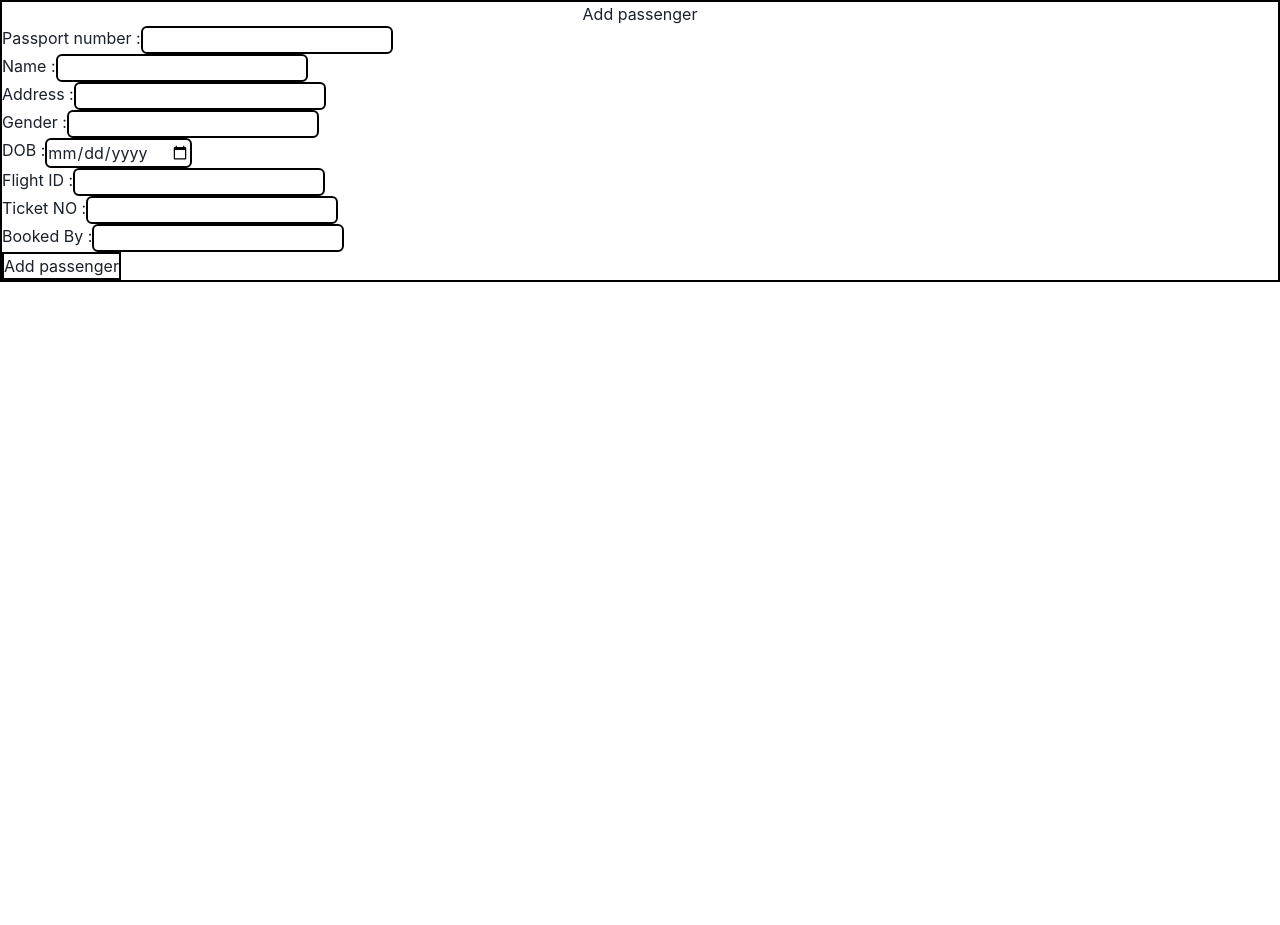
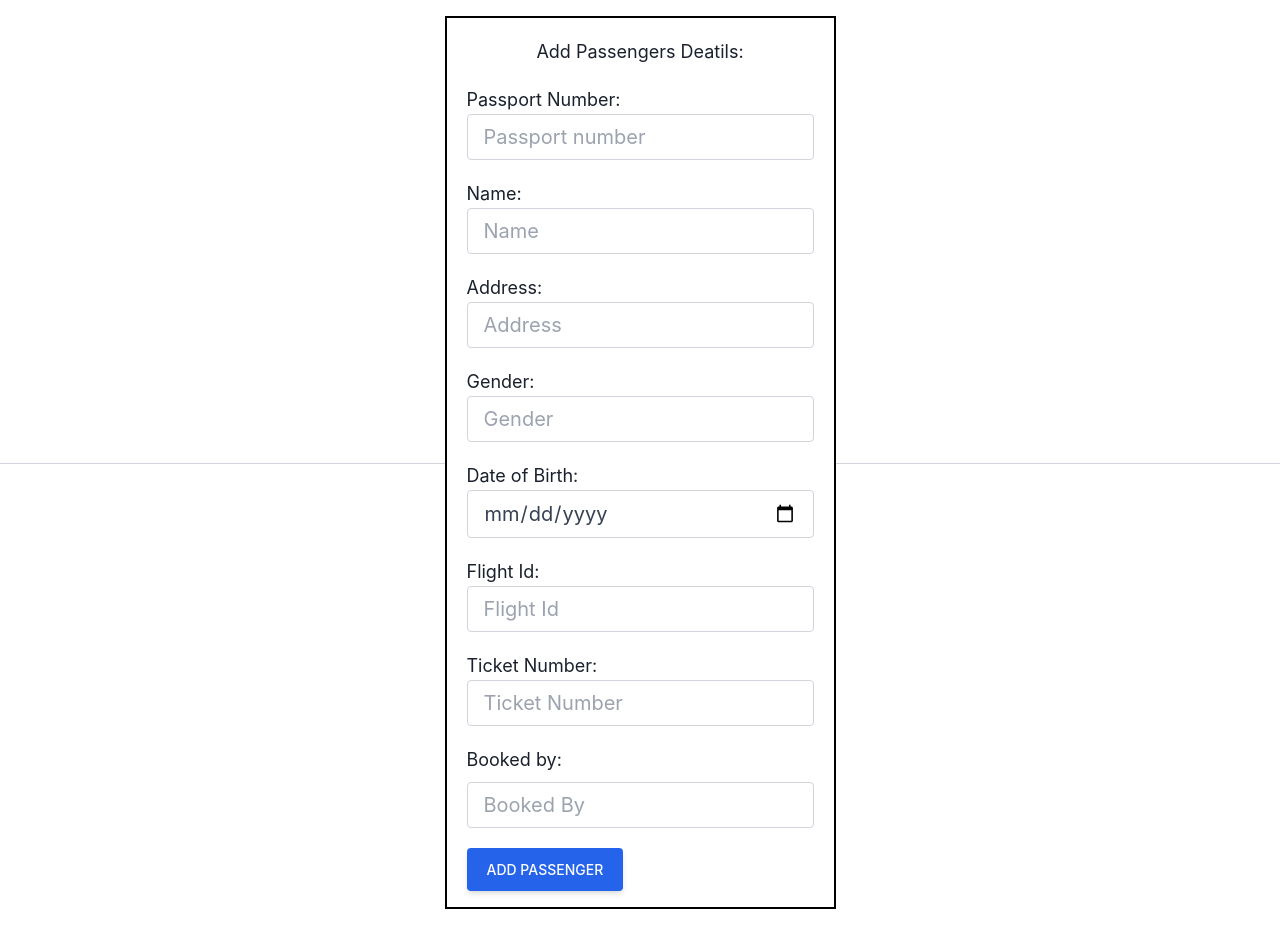
Before and after one commit to shreyas0924/airport-management, a React (Vite) app in the folder client/: page /insertpassenger in a window 1280 px wide. Before the commit the page ends 800 px from the top, so only its background shows below. Built offline with nearby package versions, Linux system fonts and the light colour scheme.

Commit message:
styling for passenger details update ,delete pages

```diff
--- a/client/components/DeleteFlight.jsx
+++ b/client/components/DeleteFlight.jsx
@@ -42,7 +42,7 @@ const DeleteFlight = () => {
         method="post"
         onSubmit={deleteFlight}
       >
-        <h1 className="text-center text-lg mt-5 mb-5">Delete Flight</h1>
+        <h1 className="text-center text-2xl mt-5 mb-5">Delete Flight</h1>
 
         <div className="flex m-5">
           <input
--- a/client/components/DeletePassenger.jsx
+++ b/client/components/DeletePassenger.jsx
@@ -1,19 +1,19 @@
-import React from 'react'
-import { useState } from 'react'
-import { useNavigate } from 'react-router-dom'
-import { Form } from 'react-router-dom'
-import axios from 'axios'
+import React from "react";
+import { useState } from "react";
+import { useNavigate } from "react-router-dom";
+import { Form } from "react-router-dom";
+import axios from "axios";
 
 const DeletePassenger = () => {
-     const navigate = useNavigate()
-     const [passportno, setPassportno] = useState('')
+  const navigate = useNavigate();
+  const [passportno, setPassportno] = useState("");
 
-     const [deletePassenger, setDeletePassenger] = useState([])
+  const [deletePassenger, setDeletePassenger] = useState([]);
 
   function delPassenger(e) {
-       e.preventDefault()
+    e.preventDefault();
 
-       const url = 'http://localhost:3001/api/deletepassenger'
+    const url = "http://localhost:3001/api/deletepassenger";
     try {
       axios
         .post(url, {
@@ -28,44 +28,44 @@ const DeletePassenger = () => {
               passportno: passportno,
             },
           ])
-           )
+        );
     } catch (err) {
-         console.error(err)
+      console.error(err);
     }
 
-       navigate(-1)
+    navigate(-1);
   }
   return (
-       <div>
+    <div className="flex items-center my-4 before:flex-1 before:border-t before:border-gray-300 before:mt-0.5 after:flex-1 after:border-t after:border-gray-300 after:mt-0.5">
       <Form
-           className='border-black border-2'
-           method='post'
+        className="border-black border-2"
+        method="post"
         onSubmit={delPassenger}
       >
-           <h1 className='text-center'>Delete Passenger</h1>
+        <h1 className="text-center text-2xl mt-5 mb-5">Delete Passenger</h1>
 
-           <div className='flex'>
-             <p>Passport No :</p>
+        <div className="flex m-5">
           <input
-               className='border-2 border-black rounded-md'
-               type='text'
-               name='name'
+            className="form-control  block w-50 px-4 py-2 text-xl font-normal text-gray-700 bg-white bg-clip-padding border border-solid border-gray-300 rounded transition ease-in-out m-0 focus:text-gray-700 focus:bg-white focus:border-blue-600 focus:outline-none"
+            type="text"
+            name="name"
+            placeholder="Passport Name"
             value={passportno}
             onChange={(e) => setPassportno(e.target.value)}
           />
         </div>
-
+        <div className="text-center lg:text-left">
           <button
-             type='submit'
-             className='border-2 border-black'
+            type="submit"
+            className="inline-block ml-5 mb-3 px-4 py-3 bg-blue-600 text-white font-medium text-sm leading-snug uppercase rounded shadow-md hover:bg-blue-700 hover:shadow-lg focus:bg-blue-700 focus:shadow-lg focus:outline-none focus:ring-0 active:bg-blue-800 active:shadow-lg transition duration-150 ease-in-out"
             onClick={delPassenger}
           >
             Delete passenger
           </button>
+        </div>
       </Form>
     </div>
-     )
+  );
+};
 
-}
-
-export default DeletePassenger
+export default DeletePassenger;
--- a/client/components/DeleteStaff.jsx
+++ b/client/components/DeleteStaff.jsx
@@ -37,7 +37,7 @@ const DeleteStaff = () => {
   return (
     <div className="flex items-center my-4 before:flex-1 before:border-t before:border-gray-300 before:mt-0.5 after:flex-1 after:border-t after:border-gray-300 after:mt-0.5">
       <Form className="border-black border-2" method="post" onSubmit={delStaff}>
-        <h1 className="text-center text-lg mt-5 mb-5">Delete Staff</h1>
+        <h1 className="text-center text-2xl mt-5 mb-5">Delete Staff</h1>
 
         <div className="flex m-5">
           <input
--- a/client/components/InsertFlight.jsx
+++ b/client/components/InsertFlight.jsx
@@ -150,7 +150,7 @@ const InsertFlight = () => {
         <div className="text-start lg:text-left">
           <button
             type="submit"
-            className="inline-block ml-5 mb-2 px-7 py-3 bg-blue-600 text-white font-medium text-sm leading-snug uppercase rounded shadow-md hover:bg-blue-700 hover:shadow-lg focus:bg-blue-700 focus:shadow-lg focus:outline-none focus:ring-0 active:bg-blue-800 active:shadow-lg transition duration-150 ease-in-out"
+            className="inline-block ml-5 mb-4 px-7 py-3 bg-blue-600 text-white font-medium text-sm leading-snug uppercase rounded shadow-md hover:bg-blue-700 hover:shadow-lg focus:bg-blue-700 focus:shadow-lg focus:outline-none focus:ring-0 active:bg-blue-800 active:shadow-lg transition duration-150 ease-in-out"
             onClick={signin}
           >
             Register
--- a/client/components/InsertPassenger.jsx
+++ b/client/components/InsertPassenger.jsx
@@ -1,25 +1,25 @@
-import React from 'react'
-import { useState } from 'react'
-import { useNavigate } from 'react-router-dom'
-import { Form } from 'react-router-dom'
-import axios from 'axios'
+import React from "react";
+import { useState } from "react";
+import { useNavigate } from "react-router-dom";
+import { Form } from "react-router-dom";
+import axios from "axios";
 
 const InsertPassenger = () => {
-  const navigate = useNavigate()
-  const [passportno, setPassportno] = useState('')
-  const [name, setName] = useState('')
-  const [address, setAddress] = useState('')
-  const [gender, setGender] = useState('')
-  const [dob, setDob] = useState('')
-  const [flightid, setFlightid] = useState('')
-  const [ticketno, setTicketno] = useState('')
-  const [bookedby, setBookedby] = useState('')
+  const navigate = useNavigate();
+  const [passportno, setPassportno] = useState("");
+  const [name, setName] = useState("");
+  const [address, setAddress] = useState("");
+  const [gender, setGender] = useState("");
+  const [dob, setDob] = useState("");
+  const [flightid, setFlightid] = useState("");
+  const [ticketno, setTicketno] = useState("");
+  const [bookedby, setBookedby] = useState("");
 
-  const [passengerInsert, setPassengerInsert] = useState([])
+  const [passengerInsert, setPassengerInsert] = useState([]);
   function addPassenger(e) {
-    e.preventDefault()
+    e.preventDefault();
 
-    const url = 'http://localhost:3001/api/addpassenger'
+    const url = "http://localhost:3001/api/addpassenger";
     try {
       axios
         .post(url, {
@@ -48,112 +48,122 @@ const InsertPassenger = () => {
               bookedby: bookedby,
             },
           ])
-        )
+        );
     } catch (err) {
-      console.error(err)
+      console.error(err);
     }
 
-    navigate(-1)
+    navigate(-1);
   }
   return (
-    <div>
+    <div className="flex items-center my-4 before:flex-1 before:border-t before:border-gray-300 before:mt-0.5 after:flex-1 after:border-t after:border-gray-300 after:mt-0.5">
       <Form
-        className='border-black border-2'
-        method='post'
+        className="border-black  border-2"
+        method="post"
         onSubmit={addPassenger}
       >
-        <h1 className='text-center'>Add passenger</h1>
+        <h1 className="text-center text-lg mt-5 mb-5">
+          Add Passengers Deatils:
+        </h1>
 
-        <div className='flex'>
-          <p>Passport number :</p>
+        <div className="flex-col m-5">
+          <h1 className="text-lg text-start">Passport Number:</h1>
           <input
-            className='border-2 border-black rounded-md'
-            type='text'
+            className="form-control block w-full px-4 py-2 text-xl font-normal text-gray-700 bg-white bg-clip-padding border border-solid border-gray-300 rounded transition ease-in-out m-0 focus:text-gray-700 focus:bg-white focus:border-blue-600 focus:outline-none"
+            type="text"
+            placeholder="Passport number"
             value={passportno}
             onChange={(e) => setPassportno(e.target.value)}
           />
         </div>
-        <div className='flex'>
-          <p>Name :</p>
+        <div className="flex-col text-start m-5 ">
+          <h1 className="text-lg text-start">Name:</h1>
           <input
-            className='border-2 border-black rounded-md'
-            type='text'
-            name='name'
+            className="form-control block w-full px-4 py-2 text-xl font-normal text-gray-700 bg-white bg-clip-padding border border-solid border-gray-300 rounded transition ease-in-out m-0 focus:text-gray-700 focus:bg-white focus:border-blue-600 focus:outline-none"
+            type="text"
+            name="name"
+            placeholder="Name"
             value={name}
             onChange={(e) => setName(e.target.value)}
           />
         </div>
-        <div className='flex'>
-          <p>Address :</p>
+        <div className="flex-col m-5">
+          <h1 className="text-lg text-start">Address:</h1>
           <input
-            className='border-2 border-black rounded-md'
-            type='text'
-            name='name'
+            className="form-control block w-full px-4 py-2 text-xl font-normal text-gray-700 bg-white bg-clip-padding border border-solid border-gray-300 rounded transition ease-in-out m-0 focus:text-gray-700 focus:bg-white focus:border-blue-600 focus:outline-none"
+            type="text"
+            name="name"
+            placeholder="Address"
             value={address}
             onChange={(e) => setAddress(e.target.value)}
           />
         </div>
-        <div className='flex'>
-          <p>Gender :</p>
+        <div className="flex-col m-5">
+          <h1 className="text-lg text-start">Gender:</h1>
           <input
-            className='border-2 border-black rounded-md'
-            type='text'
-            name='name'
+            className="form-control block w-full px-4 py-2 text-xl font-normal text-gray-700 bg-white bg-clip-padding border border-solid border-gray-300 rounded transition ease-in-out m-0 focus:text-gray-700 focus:bg-white focus:border-blue-600 focus:outline-none"
+            type="text"
+            name="name"
+            placeholder="Gender"
             value={gender}
             onChange={(e) => setGender(e.target.value)}
           />
         </div>
-        <div className='flex'>
-          <p>DOB :</p>
+        <div className="flex-col m-5">
+          <h1 className="text-lg text-start">Date of Birth:</h1>
           <input
-            className='border-2 border-black rounded-md'
-            type='date'
-            name='name'
+            className="form-control block w-full px-4 py-2 text-xl font-normal text-gray-700 bg-white bg-clip-padding border border-solid border-gray-300 rounded transition ease-in-out m-0 focus:text-gray-700 focus:bg-white focus:border-blue-600 focus:outline-none"
+            type="date"
+            name="name"
             value={dob}
             onChange={(e) => setDob(e.target.value)}
           />
         </div>
-        <div className='flex'>
-          <p>Flight ID :</p>
+        <div className="flex-col m-5">
+          <h1 className="text-lg text-start">Flight Id:</h1>
           <input
-            className='border-2 border-black rounded-md'
-            type='text'
-            name='name'
+            className="form-control block w-full px-4 py-2 text-xl font-normal text-gray-700 bg-white bg-clip-padding border border-solid border-gray-300 rounded transition ease-in-out m-0 focus:text-gray-700 focus:bg-white focus:border-blue-600 focus:outline-none"
+            type="text"
+            name="name"
+            placeholder="Flight Id"
             value={flightid}
             onChange={(e) => setFlightid(e.target.value)}
           />
         </div>
-        <div className='flex'>
-          <p>Ticket NO  :</p>
+        <div className="flex-col m-5">
+          <h1 className="text-lg text-start">Ticket Number:</h1>
           <input
-            className='border-2 border-black rounded-md'
-            type='text'
-            name='name'
+            className="form-control block w-full px-4 py-2 text-xl font-normal text-gray-700 bg-white bg-clip-padding border border-solid border-gray-300 rounded transition ease-in-out m-0 focus:text-gray-700 focus:bg-white focus:border-blue-600 focus:outline-none"
+            type="text"
+            name="name"
+            placeholder="Ticket Number"
             value={ticketno}
             onChange={(e) => setTicketno(e.target.value)}
           />
         </div>
-        <div className='flex'>
-          <p>Booked By :</p>
+        <div className="flex-col m-5">
+          <h1 className="text-lg text-start mb-2">Booked by:</h1>
           <input
-            className='border-2 border-black rounded-md'
-            type='text'
-            name='name'
+            className="form-control block w-full px-4 py-2 text-xl font-normal text-gray-700 bg-white bg-clip-padding border border-solid border-gray-300 rounded transition ease-in-out m-0 focus:text-gray-700 focus:bg-white focus:border-blue-600 focus:outline-none"
+            type="text"
+            name="name"
+            placeholder="Booked By"
             value={bookedby}
             onChange={(e) => setBookedby(e.target.value)}
           />
         </div>
-
-        <button
-          type='submit'
-          className='border-2 border-black'
-          onClick={addPassenger}
-        >
-          Add passenger
-        </button>
+        <div className="text-start lg:text-left">
+          <button
+            type="submit"
+            className="inline-block ml-5 mb-4 px-5 py-3 bg-blue-600 text-white font-medium text-sm leading-snug uppercase rounded shadow-md hover:bg-blue-700 hover:shadow-lg focus:bg-blue-700 focus:shadow-lg focus:outline-none focus:ring-0 active:bg-blue-800 active:shadow-lg transition duration-150 ease-in-out"
+            onClick={addPassenger}
+          >
+            Add passenger
+          </button>
+        </div>
       </Form>
     </div>
-  )
-}
+  );
+};
 
-export default InsertPassenger
+export default InsertPassenger;
--- a/client/components/InsertStaff.jsx
+++ b/client/components/InsertStaff.jsx
@@ -142,7 +142,7 @@ const InsertStaff = () => {
 
        <button
          type='submit'
-         className="inline-block ml-5 mb-2 px-7 py-3 bg-blue-600 text-white font-medium text-sm leading-snug uppercase rounded shadow-md hover:bg-blue-700 hover:shadow-lg focus:bg-blue-700 focus:shadow-lg focus:outline-none focus:ring-0 active:bg-blue-800 active:shadow-lg transition duration-150 ease-in-out"
+         className="inline-block ml-5 mb-4 px-7 py-3 bg-blue-600 text-white font-medium text-sm leading-snug uppercase rounded shadow-md hover:bg-blue-700 hover:shadow-lg focus:bg-blue-700 focus:shadow-lg focus:outline-none focus:ring-0 active:bg-blue-800 active:shadow-lg transition duration-150 ease-in-out"
          onClick={addStaff}
        >
          Add Staff
```
Lines whose indentation alone changed are shown as unchanged.
